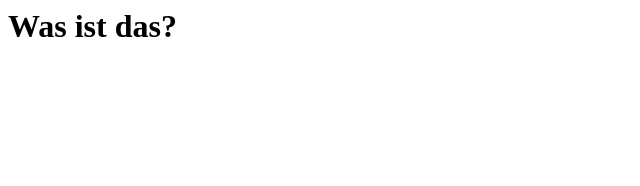
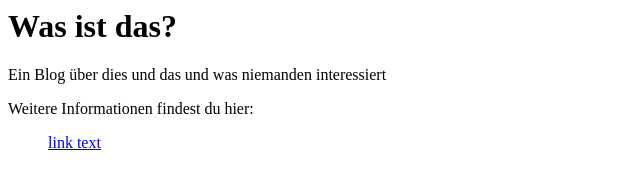
Before and after one commit to bnlns/bnlns.github.io, a plain HTML site: page index.html in a window 1280 px wide. Shown: the whole page, without its empty margins (0-640 px from the left). Drawn offline with Linux system fonts and the light colour scheme.

Commit message:
first commit: just saying something

```diff
--- a/index.html
+++ b/index.html
@@ -4,3 +4,10 @@
   </head>
   <body>
     <h1>Was ist das?</h1>
+    <p>Ein Blog über dies und das und was niemanden interessiert</p>
+    <p>Weitere Informationen findest du hier:</p>
+    <ul>
+      <a href="https://de.wikipedia.org/wiki/BNL">link text</a>
+    </ul>
+  </body>
+</html>
```
